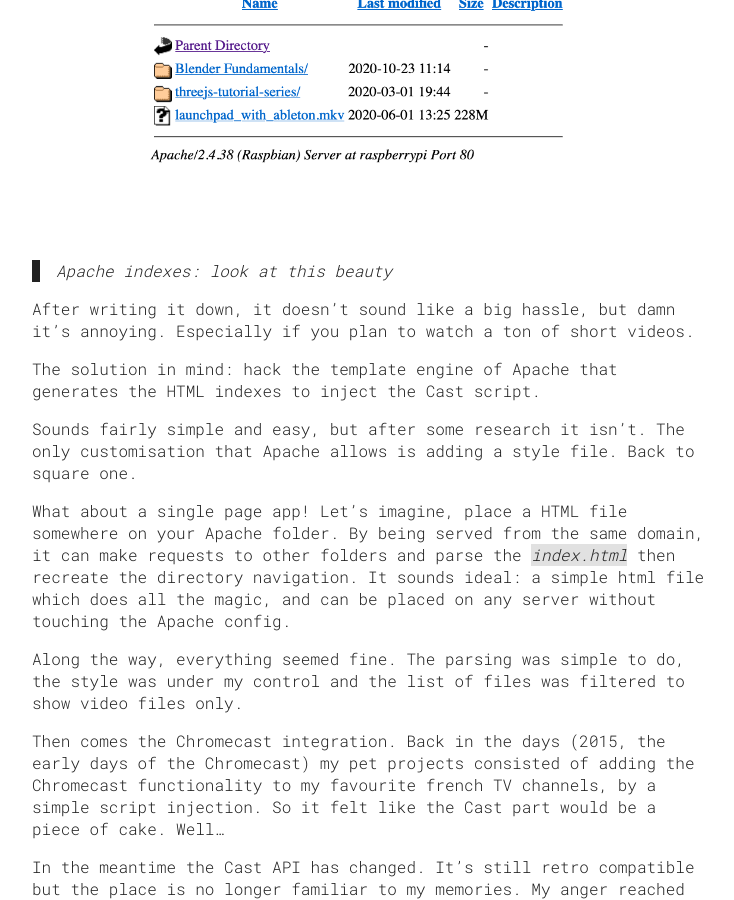
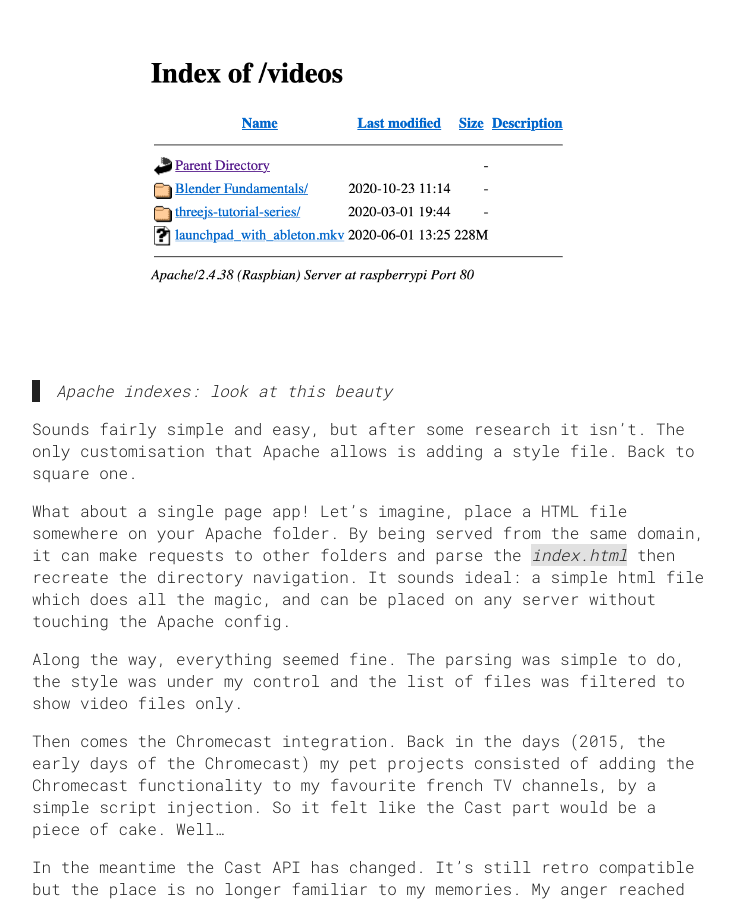
Before and after one commit to maxwellito/dotcom, a Jekyll site: the page built from _posts/2021-01-01-apachecast.md, in a window 1280 px wide and 900 px high, scrolled down 830 px. Shown: the whole window, without its empty margins (96-830 px from the left). Built offline with Jekyll 4.4.1, drawn with Linux system fonts in a browser that asks for light colours.

Commit message:
Fix Apachecast blog post links

```diff
--- a/_posts/2021-01-01-apachecast.md
+++ b/_posts/2021-01-01-apachecast.md
@@ -27,13 +27,13 @@
 - Start the Cast session
 - Press `Play`
 
+After writing it down, it doesn't sound like a big hassle, but damn it's annoying. Especially if you plan to watch a ton of short videos.
+
+The solution in mind: hack the template engine of Apache that generates the HTML indexes to inject the Cast script.
+
 ![Screenshot of an Apache index](/data/blog/apachecast_index.png)
 
 > _Apache indexes: look at this beauty_
-
-After writing it down, it doesn't sound like a big hassle, but damn it's annoying. Especially if you plan to watch a ton of short videos.
-
-The solution in mind: hack the template engine of Apache that generates the HTML indexes to inject the Cast script.
 
 Sounds fairly simple and easy, but after some research it isn't. The only customisation that Apache allows is adding a style file. Back to square one.
 
@@ -73,7 +73,7 @@
 
   **Yes, finally yes.** If you think about it, it's just streamlining the original workflow. It's pretty simple and actually the cast part can be reused by anyone.
 
-![Workflow of the ApacheCast. From the directory browsing generated by page scrapping to the redirection to the cast page to stream videos.](/data/blog/apachecast_index.png)
+![Workflow of the ApacheCast. From the directory browsing generated by page scrapping to the redirection to the cast page to stream videos.](/data/blog/apachecast_workflow.png)
 
 If you want to stream a URL to a Chromecast without hassle: fire a new tab to `https://maxwellito.github.io/apachecast/cast.html#[URL_TO_CAST]`. There's just one big button. Once the receiver is selected, the stream starts.
 
```
